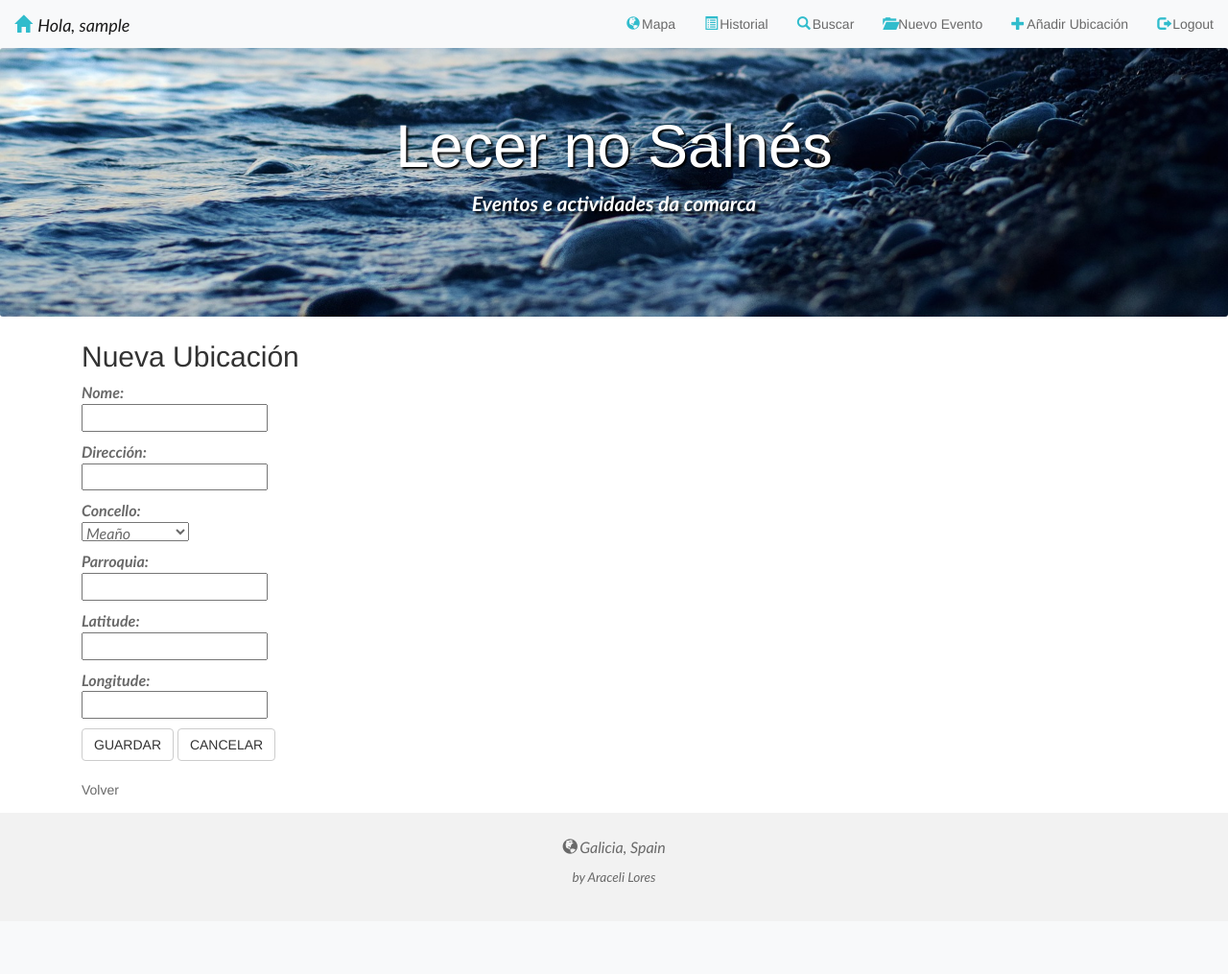
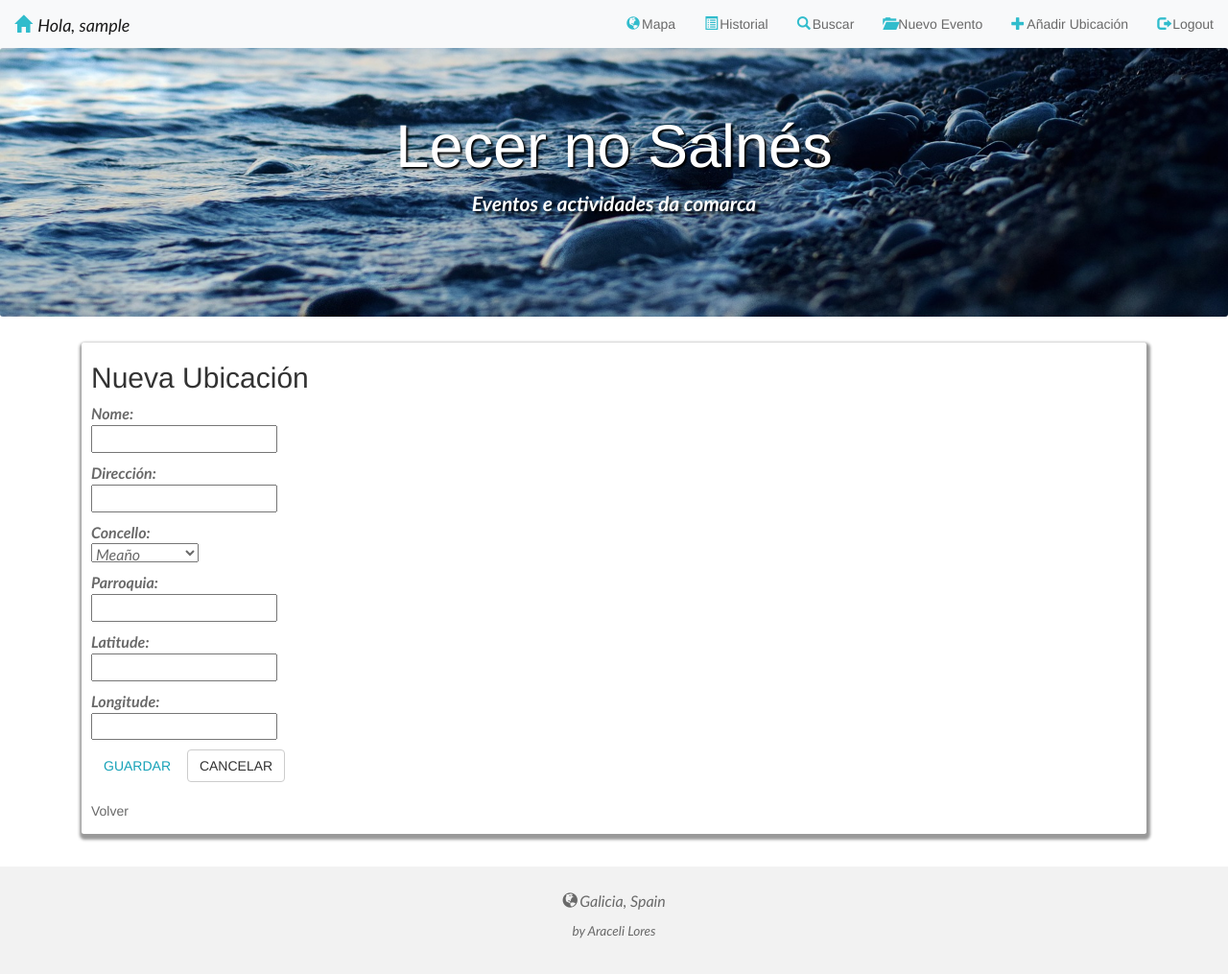
Before and after one commit to araceli24/LeisureTime, a Django app: page /place/new/ in a window 1280 px wide. Shown: the whole page at 96% size. Before the commit the page ends 922 px from the top, so only its background shows below. Run offline with Django 3.2, Linux system fonts and the light colour scheme; the visitor is signed in with stand-in values (Sample User, id 1); some libraries are stand-ins or nearby versions.

Commit message:
Update style

```diff
--- a/core/templates/core/event_new.html
+++ b/core/templates/core/event_new.html
@@ -5,7 +5,7 @@
     <h2>Nuevo Evento</h2>
     <form method="POST" onsubmit="return checkForm(this);" class="event-form">{% csrf_token %}
         {{ form.as_p}}
-        <button type="submit" id="myButton" class="save btn btn-default">GUARDAR</button>
+        <button type="submit" id="myButton" class="save btn btn-outline-info">GUARDAR</button>
         <button type="reset" class="reset btn btn-default">CANCELAR</button>
        <br><br>
         <a href="/"> Volver </a>
--- a/core/templates/core/place_new.html
+++ b/core/templates/core/place_new.html
@@ -1,10 +1,11 @@
 {% extends 'core/base.html' %}
 
 {% block content %}
+<div class="card col-12">
     <h2>Nueva Ubicación</h2>
     <form method="POST" onsubmit="return checkForm(this);" class="event-form">{% csrf_token %}
         {{ form.as_p}}
-        <button type="submit" id="myButton" class="save btn btn-default">GUARDAR</button>
+        <button type="submit" id="myButton" class="save btn btn-outline-info">GUARDAR</button>
         <button type="reset" class="reset btn btn-default">CANCELAR</button>
        <br><br>
         <a href="/"> Volver </a>
@@ -18,5 +19,5 @@
                 return true;
             }
     </script>
-
+</div>
 {% endblock %}
--- a/static/css/style.css
+++ b/static/css/style.css
@@ -158,7 +158,7 @@ form.event-form p select{
 
 form.event-form p textarea#id_description{
   height:unset;
-  width:80%;
+  width:100%;
 }
 
 form.event-form p input#id_image{
```
